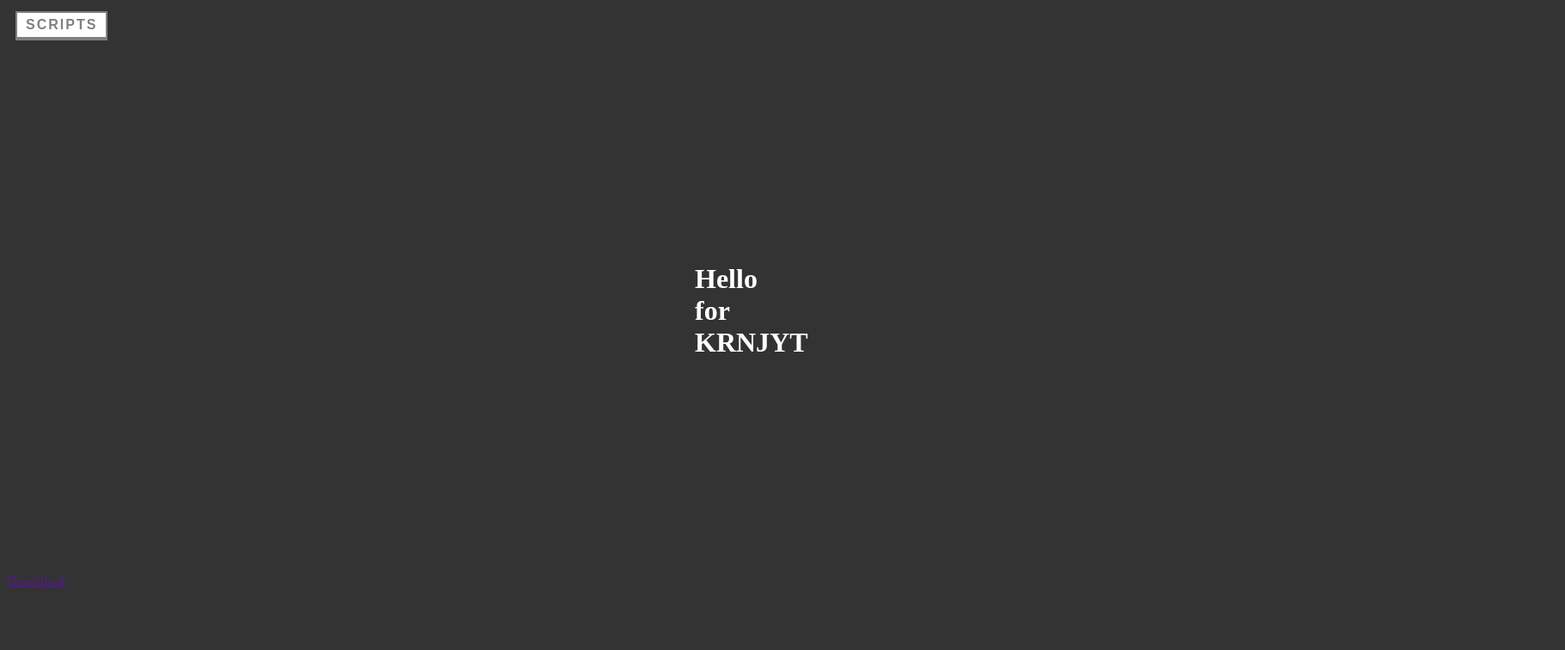
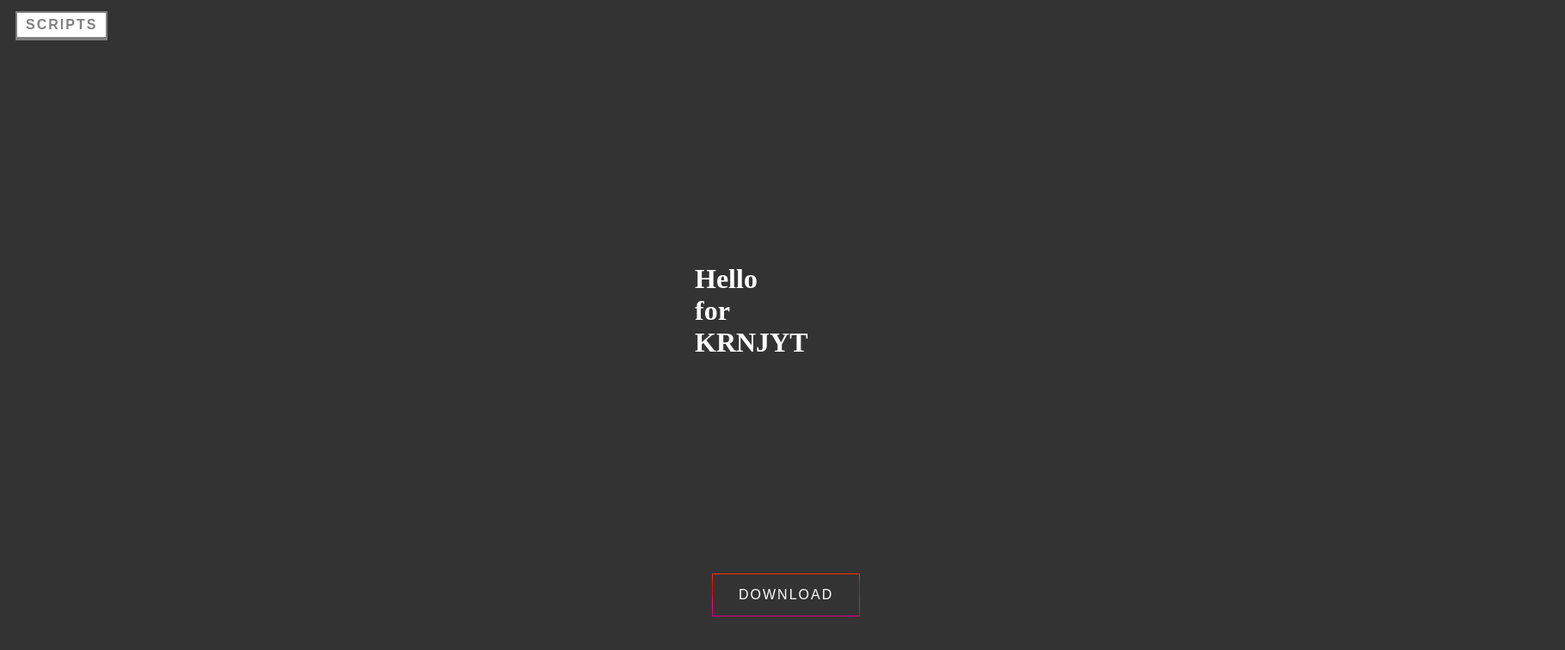
Before and after one commit to 12344321dev/Site.github.io, a plain HTML site: page index.html in a window 1280 px wide. Shown: the whole page at 86% size, 1820 px wide, since content can reach past the window. Drawn offline with Linux system fonts and the light colour scheme.

Commit message:
Update Style.css

```diff
--- a/css/Style.css
+++ b/css/Style.css
@@ -3,7 +3,7 @@
     color: #fff; /* Цвет текста */
    }
 
-.Downuload {
+.Download {
   text-decoration: none;
   color: white;
   display: inline-block;
@@ -19,7 +19,7 @@
   letter-spacing: 2px;
   transition: .8s cubic-bezier(.165, .84, .44, 1);
 }
-.Downuload:before {
+.Download:before {
   content: "";
   position: absolute;
   left: 0;
@@ -31,10 +31,10 @@
   background: linear-gradient(180deg, #ff3000, #ed0200, #ff096c, #d50082);
   transition: .8s cubic-bezier(.165, .84, .44, 1);
 }
-.Downuload:hover {
+.Download:hover {
   background: rgba(255, 255, 255, 0);
 }
-.Downuload:hover:before {
+.Download:hover:before {
   bottom: 0%;
   top: auto;
   height: 100%;
```
